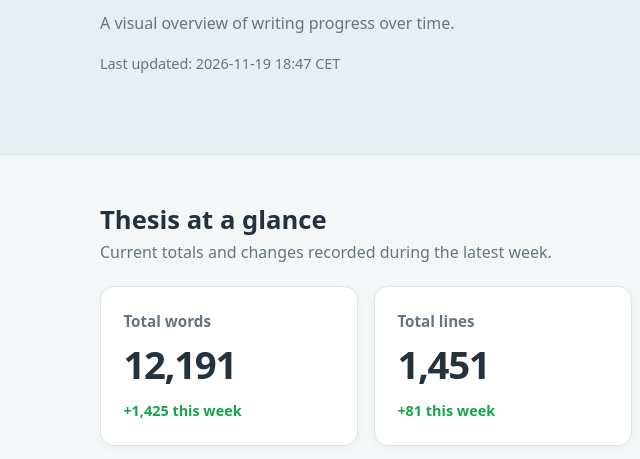
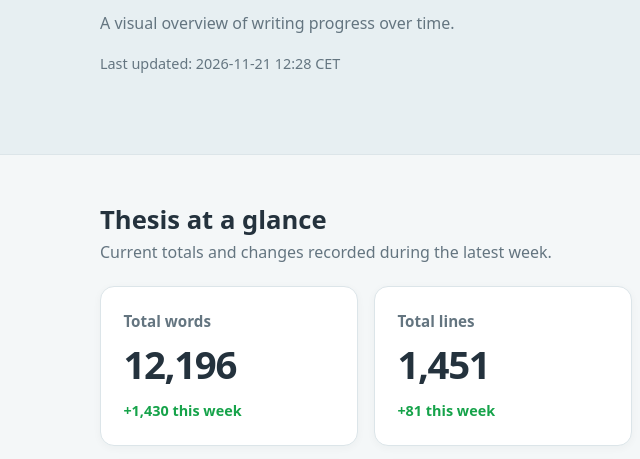
Before and after one commit to pfahad/thesis-wrting-progress, a plain HTML site: page index.html in a window 1280 px wide. Shown: the part 189-648 px from the top of the page, 0-640 px from the left. Drawn offline with Linux system fonts and the light colour scheme.

Commit message:
Update thesis progress dashboard

```diff
--- a/index.html
+++ b/index.html
@@ -12,7 +12,7 @@
     <p class="eyebrow">THESIS WRITING LOG</p>
     <h1>Thesis Progress</h1>
     <p>A visual overview of writing progress over time.</p>
-    <p class="updated">Last updated: 2026-11-19 18:47 CET</p>
+    <p class="updated">Last updated: 2026-11-21 12:28 CET</p>
   </header>
 
   <main>
@@ -28,10 +28,10 @@
 
         <article class="summary-card">
           <p class="summary-label">Total words</p>
-          <p class="summary-total">12,191</p>
+          <p class="summary-total">12,196</p>
           <p class="summary-change"
              style="color: #16A34A;">
-            +1,425 this week
+            +1,430 this week
           </p>
         </article>
 
```
Also changed, not shown: images/citations.png, images/commit_times.png, images/cross_references.png, images/enumerate.png, images/equations.png, images/figures.png, images/footnotes.png, images/itemize.png, images/lines.png, images/pages.png, images/sections.png, images/tables.png, images/thesis_pages.png, images/weekday_word_distribution.png, 2 more files.
